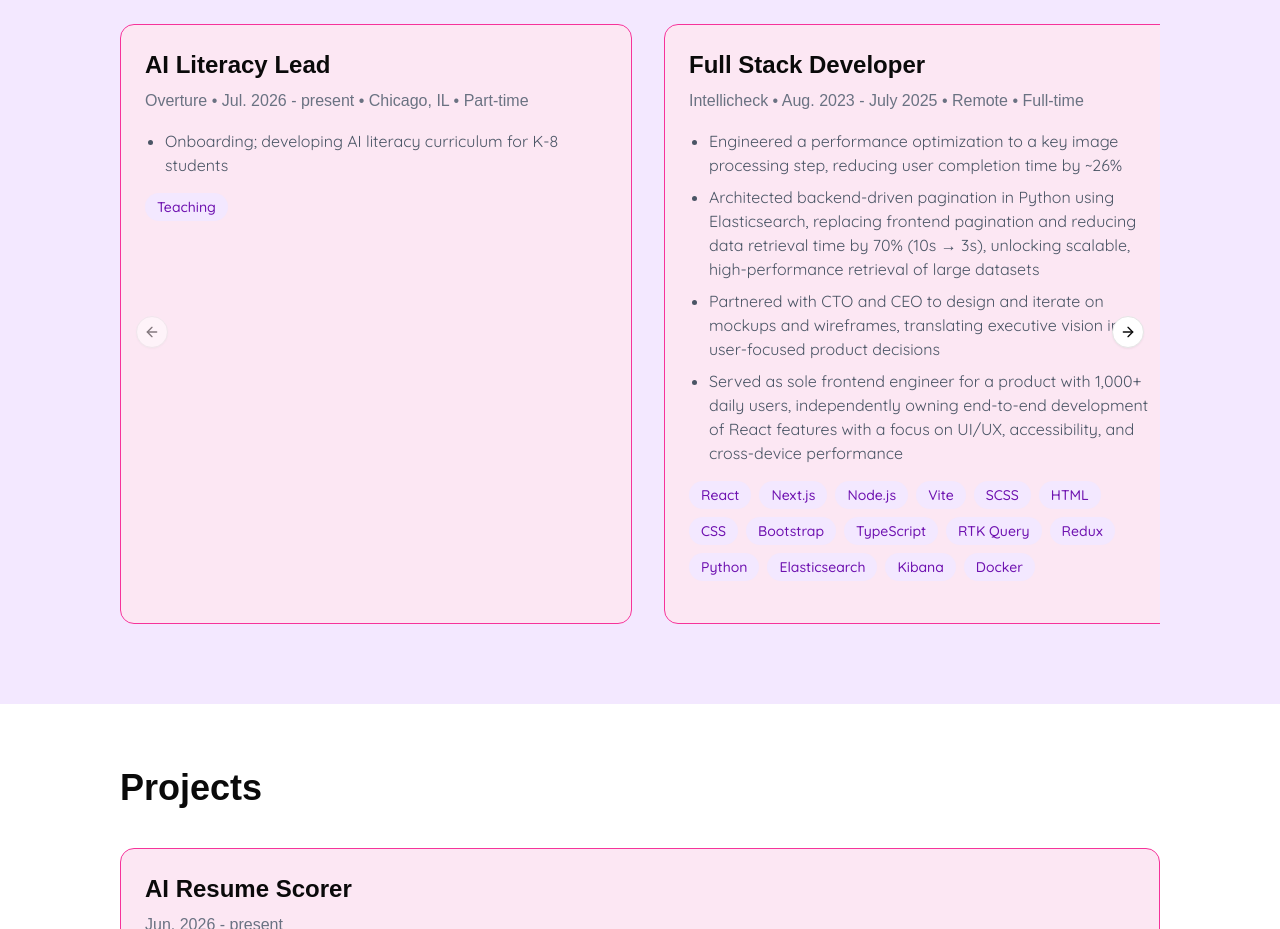
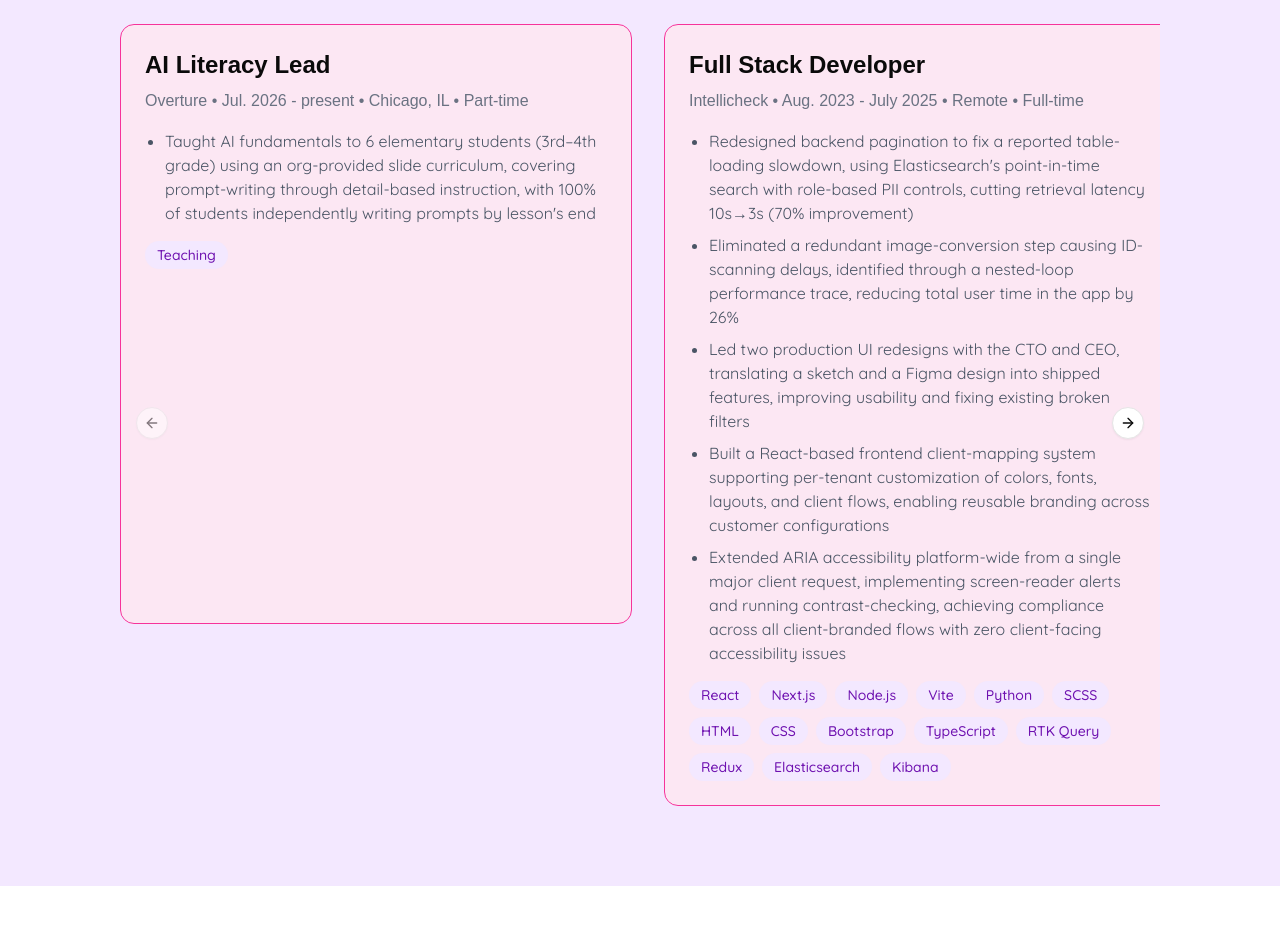
Before and after one commit to Mangosmoove/portfolio, a React (Vite) app: page / in a window 1280 px wide. Shown: the part 920-1849 px from the top of the page. Built offline with nearby package versions, Linux system fonts and the light colour scheme; a web font is replaced by a local one.

Commit message:
updated experience bullet points to match resume

```diff
--- a/src/pages/ExperiencePage/ExperiencePage.jsx
+++ b/src/pages/ExperiencePage/ExperiencePage.jsx
@@ -9,22 +9,25 @@
 import React from 'react'
 
 const overtureDesc = [
-    'Onboarding; developing AI literacy curriculum for K-8 students',
+    "Taught AI fundamentals to 6 elementary students (3rd–4th grade) using an org-provided slide curriculum, covering prompt-writing through detail-based instruction, with 100% of students independently writing prompts by lesson's end",
 ]
 
 const overtureSkills = ['Teaching']
 
 const idnDesc = [
-    'Engineered a performance optimization to a key image processing step, reducing user completion time by ~26%',
-    'Architected backend-driven pagination in Python using Elasticsearch, replacing frontend pagination and reducing data retrieval time by 70% (10s → 3s), unlocking scalable, high-performance retrieval of large datasets',
-    'Partnered with CTO and CEO to design and iterate on mockups and wireframes, translating executive vision into user-focused product decisions',
-    'Served as sole frontend engineer for a product with 1,000+ daily users, independently owning end-to-end development of React features with a focus on UI/UX, accessibility, and cross-device performance',
+    "Redesigned backend pagination to fix a reported table-loading slowdown, using Elasticsearch's point-in-time search with role-based PII controls, cutting retrieval latency 10s→3s (70% improvement)",
+    'Eliminated a redundant image-conversion step causing ID-scanning delays, identified through a nested-loop performance trace, reducing total user time in the app by 26%',
+    'Led two production UI redesigns with the CTO and CEO, translating a sketch and a Figma design into shipped features, improving usability and fixing existing broken filters',
+    'Built a React-based frontend client-mapping system supporting per-tenant customization of colors, fonts, layouts, and client flows, enabling reusable branding across customer configurations',
+    'Extended ARIA accessibility platform-wide from a single major client request, implementing screen-reader alerts and running contrast-checking, achieving compliance across all client-branded flows with zero client-facing accessibility issues',
 ]
+
 const idnSkills = [
     'React',
     'Next.js',
     'Node.js',
     'Vite',
+    'Python',
     'SCSS',
     'HTML',
     'CSS',
@@ -32,10 +35,8 @@
     'TypeScript',
     'RTK Query',
     'Redux',
-    'Python',
     'Elasticsearch',
     'Kibana',
-    'Docker',
 ]
 
 const rHouseDesc = [
@@ -53,8 +54,8 @@
 ]
 
 const reltDesc = [
-    'Owned end-to-end delivery of a new modal feature, including design, implementation, and deployment, using TypeScript, and shipped the feature to production within one week',
-    'Engineered a reusable C# library with unit test coverage to streamline querying from New Relic dashboards across internal projects',
+    'Implemented a frontend modal in TypeScript from a provided design to replace a manual job-kill process, delivered in 1 week',
+    'Built a C# NuGet package with unit test coverage replacing manual New Relic dashboard querying, providing reusable querying capability org-wide',
 ]
 const reltSkills = [
     'TypeScript',
```
